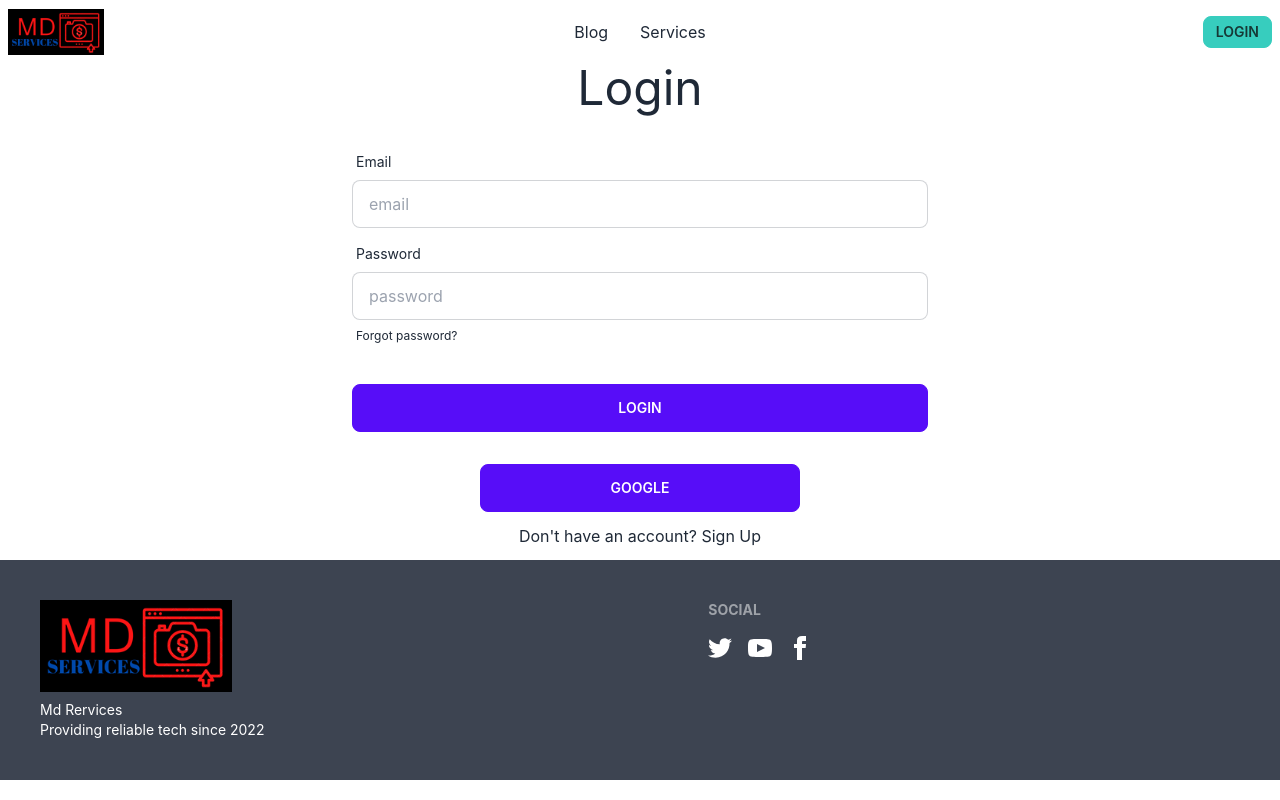
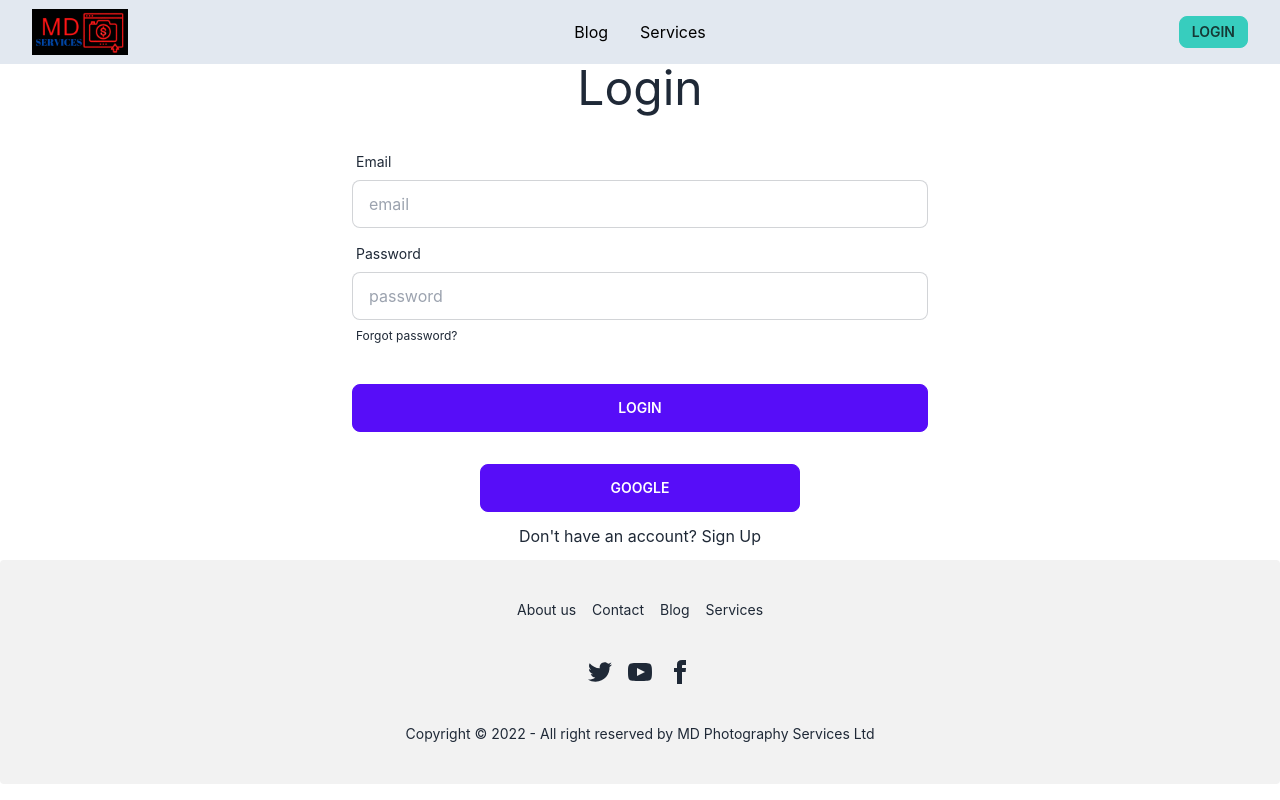
Before and after one commit to wpmdalamin/Photography-Services-client-site, a React (Create React App) app: page /login in a window 1280 px wide. Built offline with nearby package versions, Linux system fonts and the light colour scheme; no server answers.

Commit message:
Home pages responsive done

```diff
--- a/src/Components/Footer/Footer.js
+++ b/src/Components/Footer/Footer.js
@@ -1,22 +1,25 @@
 import React from 'react';
 import { Link } from 'react-router-dom';
-import logo from '../../images/mdservices.png';
 
 const Footer = () => {
     return (
         <div>
-            <footer className="footer p-10 bg-neutral text-neutral-content">
-                <div>
-                    <img className='w-48' src={logo} alt="" />
-                    <p>Md Rervices<br />Providing reliable tech since 2022</p>
+            <footer className="footer footer-center p-10 bg-base-200 text-base-content rounded">
+                <div className="grid grid-flow-col gap-4">
+                    <Link to="/"  className="link link-hover">About us</Link>
+                    <Link to="/"  className="link link-hover">Contact</Link>
+                    <Link to="/blog"  className="link link-hover">Blog</Link>
+                    <Link to="/services"  className="link link-hover">Services</Link>
                 </div>
                 <div>
-                    <span className="footer-title">Social</span>
                     <div className="grid grid-flow-col gap-4">
-                        <Link to='/'><svg xmlns="http://www.w3.org/2000/svg" width="24" height="24" viewBox="0 0 24 24" className="fill-current"><path d="M24 4.557c-.883.392-1.832.656-2.828.775 1.017-.609 1.798-1.574 2.165-2.724-.951.564-2.005.974-3.127 1.195-.897-.957-2.178-1.555-3.594-1.555-3.179 0-5.515 2.966-4.797 6.045-4.091-.205-7.719-2.165-10.148-5.144-1.29 2.213-.669 5.108 1.523 6.574-.806-.026-1.566-.247-2.229-.616-.054 2.281 1.581 4.415 3.949 4.89-.693.188-1.452.232-2.224.084.626 1.956 2.444 3.379 4.6 3.419-2.07 1.623-4.678 2.348-7.29 2.04 2.179 1.397 4.768 2.212 7.548 2.212 9.142 0 14.307-7.721 13.995-14.646.962-.695 1.797-1.562 2.457-2.549z"></path></svg></Link>
-                        <Link to='/'><svg xmlns="http://www.w3.org/2000/svg" width="24" height="24" viewBox="0 0 24 24" className="fill-current"><path d="M19.615 3.184c-3.604-.246-11.631-.245-15.23 0-3.897.266-4.356 2.62-4.385 8.816.029 6.185.484 8.549 4.385 8.816 3.6.245 11.626.246 15.23 0 3.897-.266 4.356-2.62 4.385-8.816-.029-6.185-.484-8.549-4.385-8.816zm-10.615 12.816v-8l8 3.993-8 4.007z"></path></svg></Link>
-                        <Link to='/'><svg xmlns="http://www.w3.org/2000/svg" width="24" height="24" viewBox="0 0 24 24" className="fill-current"><path d="M9 8h-3v4h3v12h5v-12h3.642l.358-4h-4v-1.667c0-.955.192-1.333 1.115-1.333h2.885v-5h-3.808c-3.596 0-5.192 1.583-5.192 4.615v3.385z"></path></svg></Link>
+                        <Link to="" ><svg xmlns="http://www.w3.org/2000/svg" width="24" height="24" viewBox="0 0 24 24" className="fill-current"><path d="M24 4.557c-.883.392-1.832.656-2.828.775 1.017-.609 1.798-1.574 2.165-2.724-.951.564-2.005.974-3.127 1.195-.897-.957-2.178-1.555-3.594-1.555-3.179 0-5.515 2.966-4.797 6.045-4.091-.205-7.719-2.165-10.148-5.144-1.29 2.213-.669 5.108 1.523 6.574-.806-.026-1.566-.247-2.229-.616-.054 2.281 1.581 4.415 3.949 4.89-.693.188-1.452.232-2.224.084.626 1.956 2.444 3.379 4.6 3.419-2.07 1.623-4.678 2.348-7.29 2.04 2.179 1.397 4.768 2.212 7.548 2.212 9.142 0 14.307-7.721 13.995-14.646.962-.695 1.797-1.562 2.457-2.549z"></path></svg></Link>
+                        <Link to="" ><svg xmlns="http://www.w3.org/2000/svg" width="24" height="24" viewBox="0 0 24 24" className="fill-current"><path d="M19.615 3.184c-3.604-.246-11.631-.245-15.23 0-3.897.266-4.356 2.62-4.385 8.816.029 6.185.484 8.549 4.385 8.816 3.6.245 11.626.246 15.23 0 3.897-.266 4.356-2.62 4.385-8.816-.029-6.185-.484-8.549-4.385-8.816zm-10.615 12.816v-8l8 3.993-8 4.007z"></path></svg></Link>
+                        <Link to="" ><svg xmlns="http://www.w3.org/2000/svg" width="24" height="24" viewBox="0 0 24 24" className="fill-current"><path d="M9 8h-3v4h3v12h5v-12h3.642l.358-4h-4v-1.667c0-.955.192-1.333 1.115-1.333h2.885v-5h-3.808c-3.596 0-5.192 1.583-5.192 4.615v3.385z"></path></svg></Link>
                     </div>
+                </div>
+                <div>
+                    <p>Copyright © 2022 - All right reserved by MD Photography Services Ltd</p>
                 </div>
             </footer>
         </div>
--- a/src/Components/Header/Header.js
+++ b/src/Components/Header/Header.js
@@ -13,7 +13,7 @@
             .catch(error => console.log(error))
     }
     return (
-        <div className="navbar bg-base-100">
+        <div className="navbar bg-slate-200 md:px-8">
             <div className="navbar-start">
                 <div className="dropdown">
                     <label tabIndex={0} className="btn btn-ghost lg:hidden">
@@ -34,9 +34,9 @@
                 <Link to="/" className="w-24"> <img src={logo} alt="" /></Link>
             </div>
             <div className="navbar-center hidden lg:flex">
-                <ul className="menu menu-horizontal p-0">
+                <ul className="menu menu-horizontal p-0 text-black	">
                     {/* Laptop devices menu */}
-                    <li> <Link to='/blog'>Blog</Link></li>
+                    <li className='text-black'> <Link to='/blog'>Blog</Link></li>
                     <li> <Link to='/services'>Services</Link></li>
                     {
                         user?.uid && <>
--- a/src/Components/Home/Home.js
+++ b/src/Components/Home/Home.js
@@ -14,31 +14,32 @@
         <div>
             <Hero></Hero>
 
-            <div className="grid md:grid-cols-3 gap-8 " >
+            <div className="grid md:grid-cols-3 gap-8 sm:px-1 md:px-5" >
                 {
                     services.map(service => <div
                         key={service._id}
-                        className="border p-3 rounded"
+                        className="border rounded"
                     >
-                        <h3 className='text-3xl py-3 text-amber-50'>{service.title}</h3>
                         <PhotoProvider>
                             <PhotoView src={service.img}>
-                                <img src={service.img} style={{ objectFit: 'cover' }} alt={service.title} />
+                                <img className='m-auto w-full' src={service.img} style={{ objectFit: 'cover' }} alt={service.title} />
                             </PhotoView>
                         </PhotoProvider>
-
-                        <p className='pt-2'>{service.description.slice(0, 80)}...</p>
-                        <p className='py-2 text-xl text-orange-600'>{service.price}$</p>
-                        <button className='btn btn-primary btn-sm'>
-                            <Link to={`/service/${service._id}`}>service deatail</Link>
-                        </button>
+                        <div className='p-3'>
+                            <h3 className='text-3xl py-3 text-amber-50'>{service.title}</h3>
+                            <p className='pt-2'>{service.description.slice(0, 80)}...</p>
+                            <p className='py-2 text-xl text-orange-600'>{service.price}$</p>
+                            <button className='btn btn-primary btn-sm'>
+                                <Link to={`/service/${service._id}`}>service deatail</Link>
+                            </button>
+                        </div>
 
                     </div>)
                 }
             </div>
 
             <div className='text-center py-3'>
-                <Link to="/services" className='btn btn-gost'>see all</Link>
+                <Link to="/services" className='btn btn-secondary btn-sm'>see all</Link>
             </div>
 
             <RecentWork></RecentWork>
--- a/src/Components/Services/Services.js
+++ b/src/Components/Services/Services.js
@@ -32,28 +32,30 @@
     }
 
     return (
-        <div className=''>
+        <div className='md:mx-3'>
             <h3 className='text-5xl text-center py-4'>services</h3>
 
             <div className="grid md:grid-cols-3 gap-8 py-5" >
                 {
                     services.map(service => <div
                         key={service._id}
-                        className="border border-slate-500 p-3 rounded"
+                        className="border border-slate-500 rounded"
 
                     >
-                        <h3 className='text-3xl py-3 text-amber-50'>{service.title}</h3>
                         <PhotoProvider>
                             <PhotoView src={service.img}>
-                                <img src={service.img} style={{ objectFit: 'cover' }} alt={service.title} />
+                                <img className='w-full m-auto' src={service.img} style={{ objectFit: 'cover' }} alt={service.title} />
                             </PhotoView>
                         </PhotoProvider>
 
-                        <p className='pt-2'>{service.description.slice(0, 80)}...</p>
-                        <p className='py-2 text-xl text-orange-600'>{service.price}$</p>
-                        <button className='btn btn-primary btn-sm'>
-                            <Link to={`/service/${service._id}`}>service deatail</Link>
-                        </button>
+                        <div className=' p-3'>
+                            <h3 className='text-3xl py-3 text-amber-50'>{service.title}</h3>
+                            <p className='pt-2'>{service.description.slice(0, 80)}...</p>
+                            <p className='py-2 text-xl text-orange-600'>{service.price}$</p>
+                            <button className='btn btn-primary btn-sm'>
+                                <Link to={`/service/${service._id}`}>service deatail</Link>
+                            </button>
+                        </div>
 
                     </div>)
                 }
```
